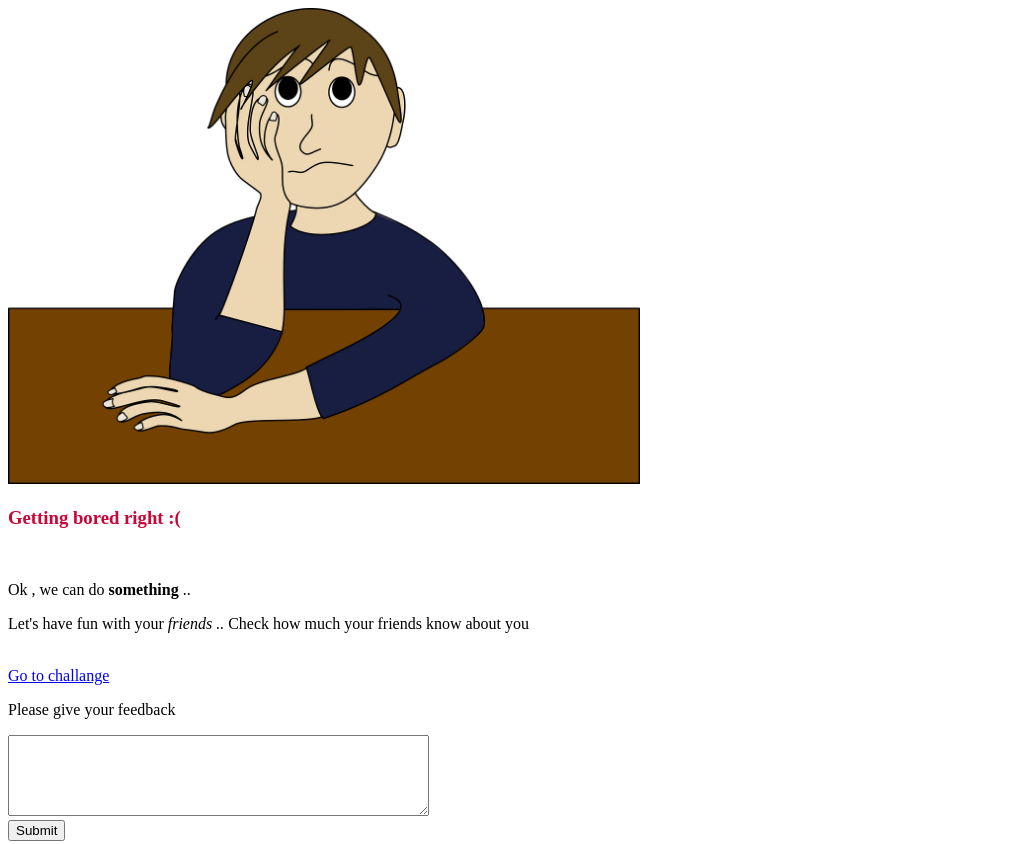
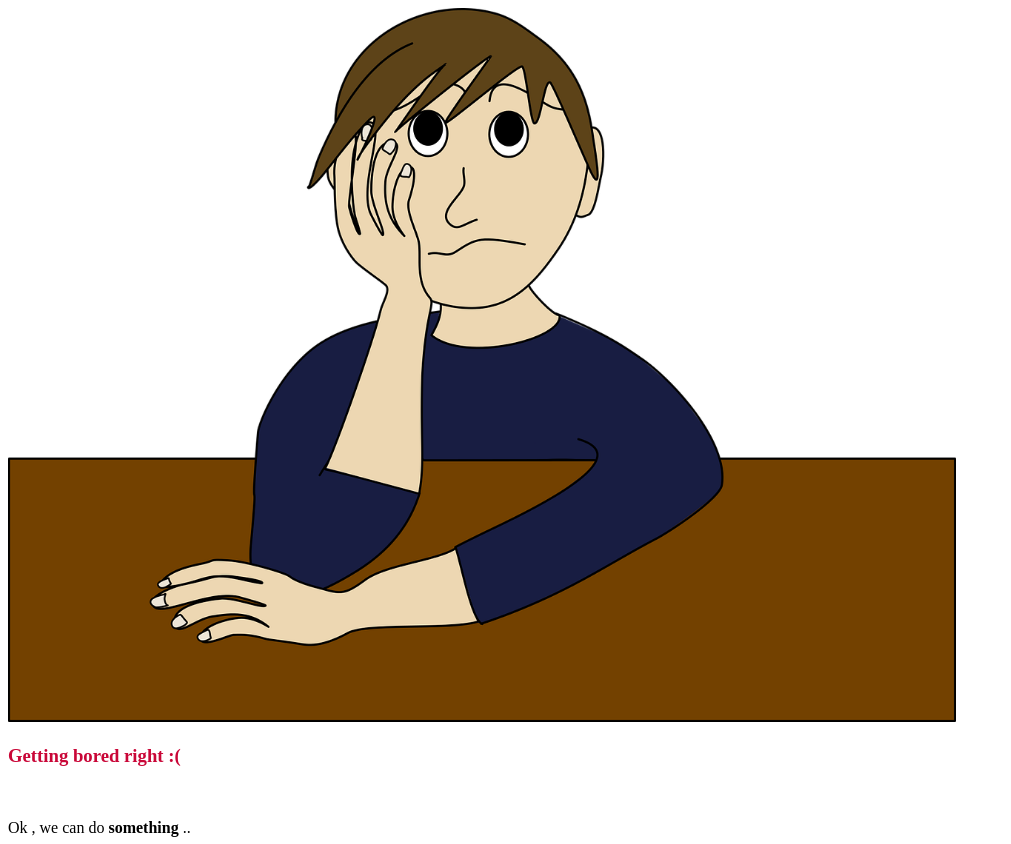
Before and after one commit to SameerPSPK/SameerKalyan.github.io, a plain HTML site: page index.html in a window 1280 px wide. Shown: the top 844 px of the page, without its empty margins (0-1011 px from the left). Drawn offline with Linux system fonts and the light colour scheme.

Commit message:
width increased

```diff
--- a/index.html
+++ b/index.html
@@ -8,7 +8,7 @@
 
 <body>
 
-    <img src="./images/worried.png"  width="50%" alt="Bored image">
+    <img src="./images/worried.png"  width="75%" alt="Bored image">
     <h3 style="color: #c90637;">Getting bored right :( </h3> <br>
 
     <p> Ok , we can do <b>something</b> ..</p>
```
